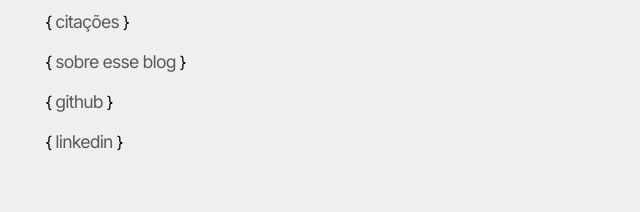
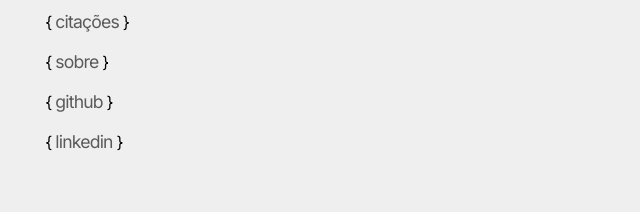
Before and after one commit to alessandrofajr/alessandrofajr.github.io, an Eleventy site: page src/index.md in a window 1280 px wide. Shown: the part 345-557 px from the top of the page, 312-952 px from the left. Built offline with nearby package versions, Linux system fonts and the light colour scheme; Eleventy itself is replaced by a stand-in of ours; files that its build step writes are made by us from their sources.

Commit message:
Atualizando home

```diff
--- a/src/index.md
+++ b/src/index.md
@@ -11,7 +11,7 @@
 <li>{ <a href="/blog/">blog</a> }</li>
 <li>{ <a href="/links/">links interessantes</a> }</li>
 <li>{ <a href="/quotes/">citações</a> }</li>
-<li>{ <a href="/about/">sobre esse blog</a> }</li>
+<li>{ <a href="/about/">sobre</a> }</li>
 <li>{ <a href="https://github.com/alessandrofajr/">github</a> }</li>
 <li>{ <a href="https://www.linkedin.com/in/alessandrofajr/">linkedin</a> }</li>
 </ul>
```
